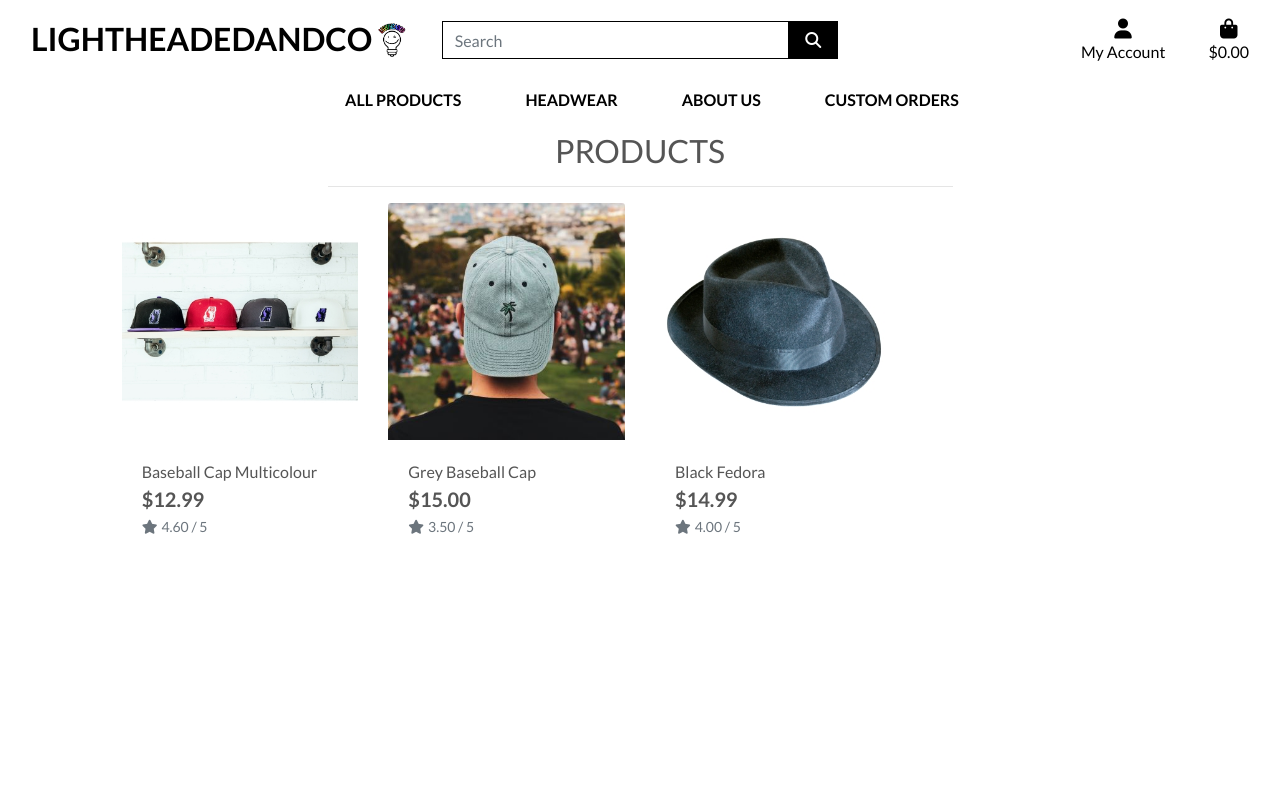
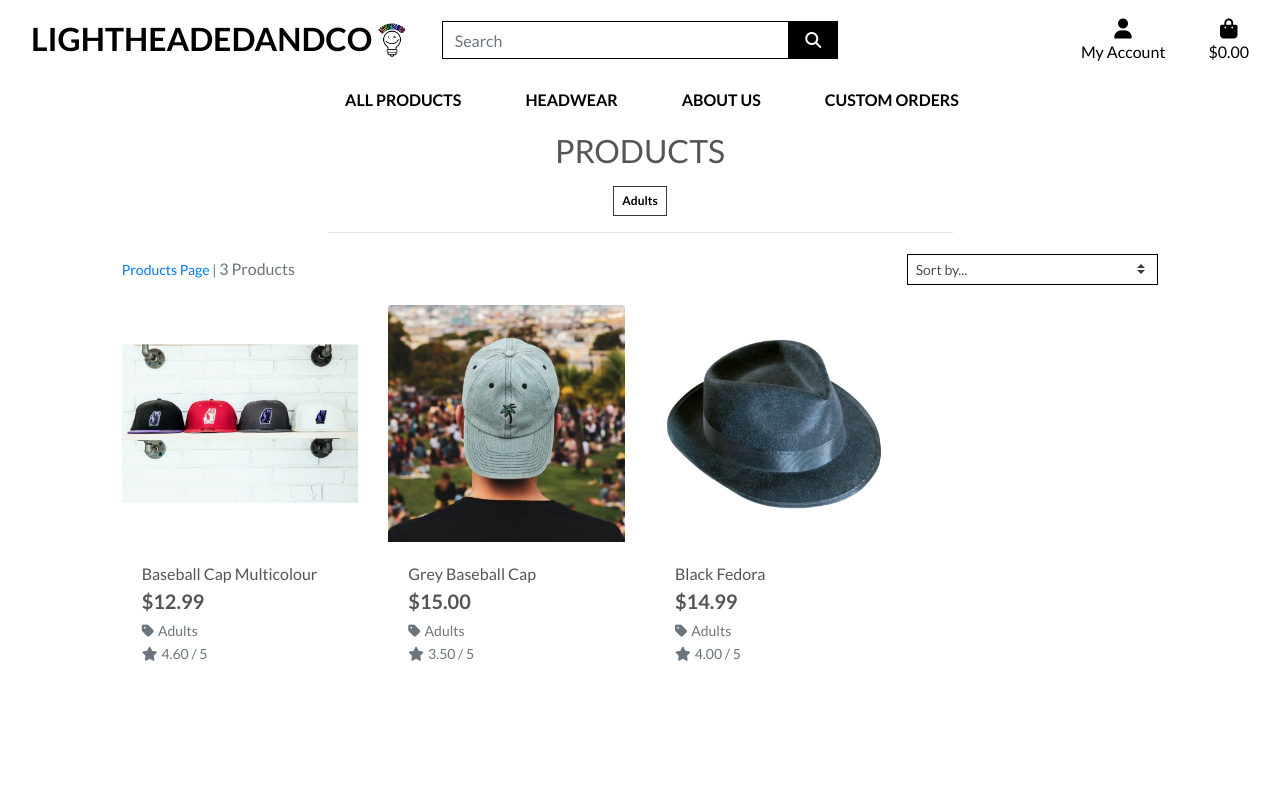
Before and after one commit to JoeOrtiz1995/Lightheadedandco, a Django app: page /products/?category=adults in a window 1280 px wide. Run offline with Django 3.2, Linux system fonts and the light colour scheme; data comes from the database, SQL or seed files in the repository; some libraries are stand-ins or nearby versions.

Commit message:
Add code for users to sort products and tested.

```diff
--- a/lightheadedandco/settings.py
+++ b/lightheadedandco/settings.py
@@ -25,7 +25,7 @@ BASE_DIR = Path(__file__).resolve().parent.parent
 SECRET_KEY = 'django-insecure-s90lb__uyma(%z!a9v%2)nqew2x4qq*c575iuo0xg$+^y67zds'
 
 # SECURITY WARNING: don't run with debug turned on in production!
-DEBUG = False
+DEBUG = True
 
 ALLOWED_HOSTS = ['8000-joeortiz199-lightheaded-wn49fz64zxr.ws.codeinstitute-ide.net',]
 
--- a/products/templates/products/products.html
+++ b/products/templates/products/products.html
@@ -15,12 +15,48 @@
   <div class="row">
     <div class="col text-center mt-3">
       <h2 class="logo-font">Products</h2>
+      {% for c in current_categories %}
+      <a class="category-badge text-decoration-none" href="{% url 'products' %}?category={{ c.name }}">
+        <span class="p-2 mt-2 badge badge-white text-black rounded-0 border border-dark">{{ c.friendly_name }}</span>
+      </a>
+      {% endfor %}
       <hr class="w-50 mb-1">
     </div>
   </div>
   <div class="row">
     <div class="product-container col-10 offset-1">
-      <div class="row mt-1 mb-2"></div>
+      <div class="row mt-1 mb-2">
+        <div class="col-12 col-md-6 my-auto order-md-last d-flex justify-content-center justify-content-md-end">
+          <div class="sort-select-wrapper w-50">
+            <select id="sort-selector"
+              class="custom-select custom-select-sm rounded-0 border border-{% if current_sorting != 'None_None' %}info{% else %}black{% endif %}">
+              <option value="reset" {% if current_sorting == 'None_None' %}selected{% endif %}>Sort by...</option>
+              <option value="price_asc" {% if current_sorting == 'price_asc' %}selected{% endif %}>Price (low to high)
+              </option>
+              <option value="price_desc" {% if current_sorting == 'price_desc' %}selected{% endif %}>Price (high to low)
+              </option>
+              <option value="rating_asc" {% if current_sorting == 'rating_asc' %}selected{% endif %}>Rating (low to
+                high)</option>
+              <option value="rating_desc" {% if current_sorting == 'rating_desc' %}selected{% endif %}>Rating (high to
+                low)</option>
+              <option value="name_asc" {% if current_sorting == 'name_asc' %}selected{% endif %}>Name (A-Z)</option>
+              <option value="name_desc" {% if current_sorting == 'name_desc' %}selected{% endif %}>Name (Z-A)</option>
+              <option value="category_asc" {% if current_sorting == 'category_asc' %}selected{% endif %}>Category (A-Z)
+              </option>
+              <option value="category_desc" {% if current_sorting == 'category_desc' %}selected{% endif %}>Category
+                (Z-A)</option>
+            </select>
+          </div>
+        </div>
+        <div class="col-12 col-md-6 order-md-first">
+          <p class="text-muted mt-3 text-center text-md-left">
+            {% if search_term or current_categories or current_sorting != 'None_None' %}
+            <span class="small"><a href="{% url 'products' %}">Products Page</a> | </span>
+            {% endif %}
+            {{ products|length }} Products{% if search_term %} found for <strong>"{{ search_term }}"</strong>{% endif %}
+          </p>
+        </div>
+      </div>
       <div class="row">
         {% for product in products %}
         <div class="col-sm-6 col-md-6 col-lg-4 col-xl-3">
@@ -41,6 +77,13 @@
               <div class="row">
                 <div class="col">
                   <p class="lead mb-0 text-left font-weight-bold">${{ product.price }}</p>
+                  {% if product.category %}
+                  <p class="small mt-1 mb-0">
+                    <a class="text-muted" href="{% url 'products' %}?category={{ product.category.name }}">
+                      <i class="fas fa-tag mr-1"></i>{{ product.category.friendly_name }}
+                    </a>
+                  </p>
+                  {% endif %}
                   {% if product.rating %}
                   <small class="text-muted"><i class="fas fa-star mr-1"></i>{{ product.rating }} / 5</small>
                   {% else %}
--- a/products/views.py
+++ b/products/views.py
@@ -22,6 +22,8 @@ def all_products(request):
       if sortkey == 'name':
         sortkey = 'lower_name'
         products = products.annotate(lower_name=Lower('name'))
+      if sortkey == 'category':
+        sortkey = 'category__name'
 
       if 'direction' in request.GET:
         direction = request.GET['direction']
--- a/static/css/base.css
+++ b/static/css/base.css
@@ -71,6 +71,11 @@ body {
 	z-index: -1;
 }
 
+a.category-badge > span.badge:hover {
+  background: #212529 !important;
+  color: #fff !important;
+}
+
 /* -------------------------------- Media Queries */
 
 /* Slightly larger container on xl screens */
--- a/templates/includes/main-nav.html
+++ b/templates/includes/main-nav.html
@@ -28,28 +28,17 @@
     </li>
 
     <li class="nav-item dropdown">
-      <a class="logo-font font-weight-bold nav-link text-black mr-5" href="#" id="homeware-link" data-toggle="dropdown"
-        aria-haspopup="true" aria-expanded="false">
+      <a class="logo-font font-weight-bold nav-link text-black mr-5" href="#" id="homeware-link" aria-haspopup="true"
+        aria-expanded="false">
         About Us
       </a>
-      <div class="dropdown-menu border-0" aria-labelledby="homeware-link">
-        <a href="" class="dropdown-item">Bed &amp; Bath</a>
-        <a href="" class="dropdown-item">Kitchen &amp; Dining</a>
-        <a href="" class="dropdown-item">All Homeware</a>
-      </div>
     </li>
 
-    <li class="nav-item dropdown">
-      <a class="logo-font font-weight-bold nav-link text-black" href="#" id="specials-link" data-toggle="dropdown"
-        aria-haspopup="true" aria-expanded="false">
+    <li class="nav-item">
+      <a class="logo-font font-weight-bold nav-link text-black" href="#" id="specials-link" aria-haspopup="true"
+        aria-expanded="false">
         Custom Orders
       </a>
-      <div class="dropdown-menu border-0" aria-labelledby="specials-link">
-        <a href="" class="dropdown-item">New Arrivals</a>
-        <a href="" class="dropdown-item">Deals</a>
-        <a href="" class="dropdown-item">Clearance</a>
-        <a href="" class="dropdown-item">All Specials</a>
-      </div>
     </li>
   </ul>
 </div>
```
Also changed, not shown: products/templates/products/product_detail.html (+7 -0 lines).
